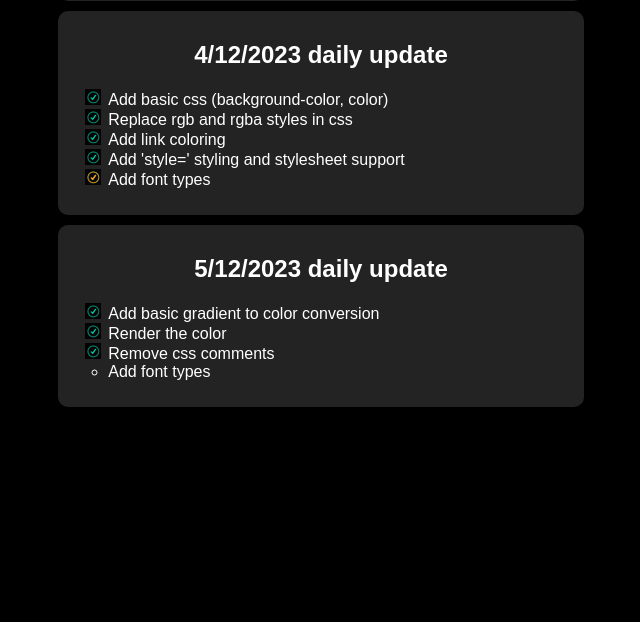
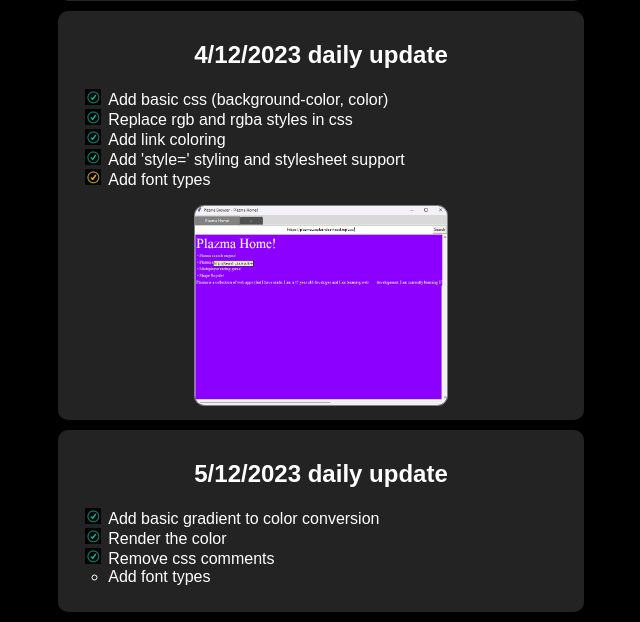
Before and after one commit to CaptainDeathead/Plazma-Browser, a Flask app: page / in a window 1280 px wide. Shown: the part 1521-2143 px from the top of the page, without its empty margins (319-959 px from the left). Before the commit the page ends 1928 px from the top, so only its background shows below. Run offline with Flask 3, Linux system fonts and the light colour scheme.

Commit message:
Added day 4, and working on 5

```diff
--- a/web/templates/plans.html
+++ b/web/templates/plans.html
@@ -132,6 +132,7 @@
             <li>Add 'style=' styling and stylesheet support</li>
             <li style="list-style-image: url('webImages/tickOrange16.png') !important;">Add font types</li>
         </ul>
+        <img src="webImages/4.5-12-2023.png" alt="4.5/12/2023 daily update" width="50%" id="dailyImg">
     </div>
     <div id="daily-div">
         <h2>5/12/2023 daily update</h2>
```
Also changed, not shown: README.md, web/templates/webImages/4.5-12-2023.png (added), 1 other file.
